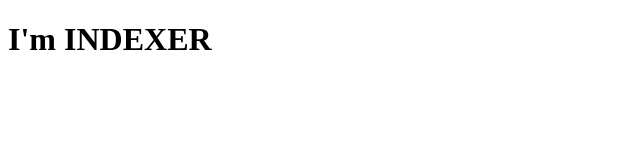
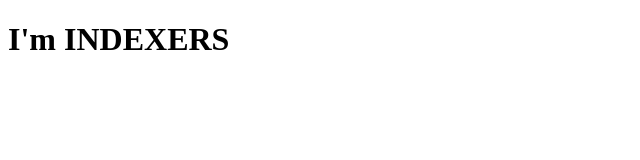
Before and after one commit to S-S-T/NextJS_Course, a Next.js app: page / in a window 1280 px wide. Shown: the top 160 px of the page, without its empty margins (0-640 px from the left). Built offline with nearby package versions, Linux system fonts and the light colour scheme.

Commit message:
indexers

```diff
--- a/pages/index.tsx
+++ b/pages/index.tsx
@@ -6,7 +6,7 @@ export default function Home() {
   }, [])
   return (
     <div>
-      <h1>I'm INDEXER</h1>
+      <h1>I'm INDEXERS</h1>
     </div>
   )
 }
```
